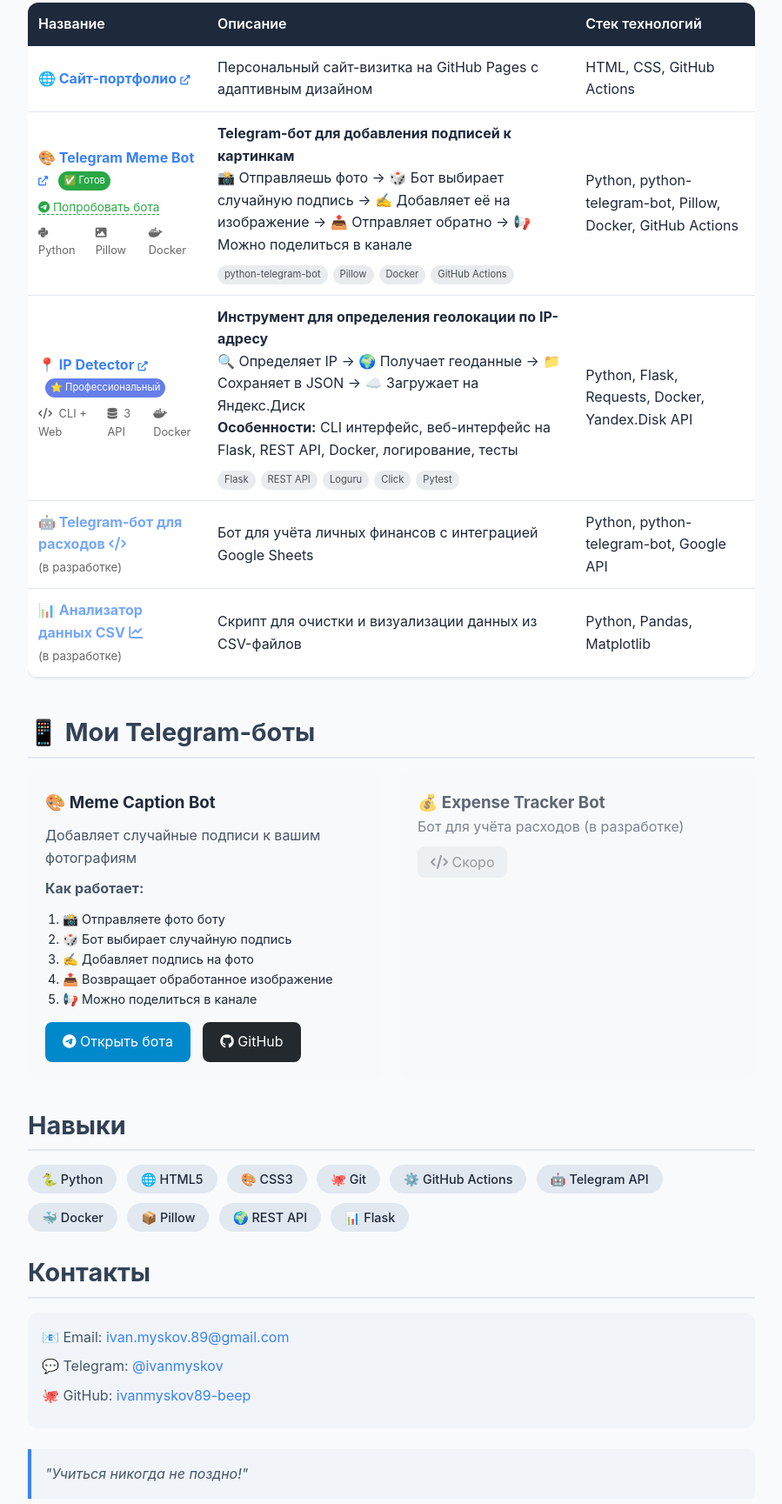
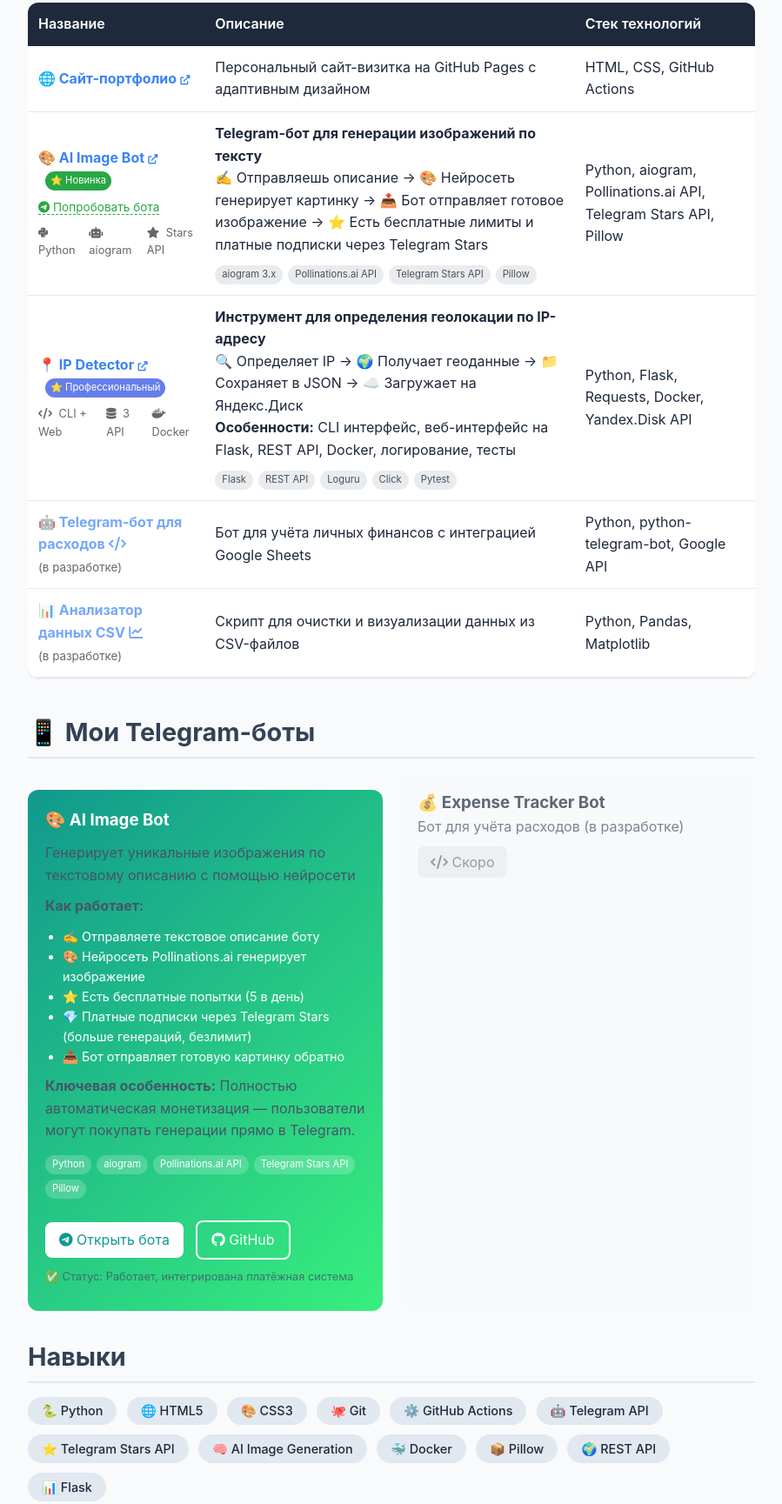
Before and after one commit to ivanmyskov89-beep/ivanmyskov89-beep.github.io, a plain HTML site: page index.html in a window 1280 px wide. Shown: the part 1234-2963 px from the top of the page at 87% size, without its empty margins (190-1089 px from the left). Drawn offline with Linux system fonts and the light colour scheme.

Commit message:
Update index.html

```diff
--- a/index.html
+++ b/index.html
@@ -152,6 +152,49 @@
             overflow-x: auto;
             margin: 10px 0;
         }
+
+        /* Стили для карточки AI Image Bot */
+        .ai-bot-card {
+            background: linear-gradient(135deg, #11998e 0%, #38ef7d 100%);
+            color: white;
+            padding: 20px;
+            border-radius: 12px;
+            margin-top: 20px;
+        }
+        .ai-bot-card h3 {
+            color: white;
+            margin-top: 0;
+        }
+        .ai-bot-card .btn-light {
+            background: white;
+            color: #11998e;
+            padding: 8px 16px;
+            border-radius: 8px;
+            text-decoration: none;
+            display: inline-block;
+            margin-top: 10px;
+            margin-right: 10px;
+        }
+        .ai-bot-card .btn-light:hover {
+            background: #f0f0f0;
+        }
+        .ai-bot-card .btn-outline {
+            background: transparent;
+            border: 2px solid white;
+            color: white;
+            padding: 8px 16px;
+            border-radius: 8px;
+            text-decoration: none;
+            display: inline-block;
+            margin-top: 10px;
+        }
+        .ai-bot-card .btn-outline:hover {
+            background: rgba(255,255,255,0.1);
+        }
+        .ai-bot-card .tech-tag {
+            background: rgba(255,255,255,0.2);
+            color: white;
+        }
     </style>
 </head>
 <body>
@@ -242,33 +285,33 @@
                 </tr>
                 <tr>
                     <td>
-                        <a href="https://github.com/ivanmyskov89-beep/telegram-meme-bot" target="_blank" class="project-link">
-                            <strong>🎨 Telegram Meme Bot</strong>
+                        <a href="https://github.com/ivanmyskov89-beep/telegram-ai-image-bot" target="_blank" class="project-link">
+                            <strong>🎨 AI Image Bot</strong>
                             <i class="fas fa-external-link-alt" style="font-size: 0.7rem;"></i>
                         </a>
-                        <span class="project-badge">✅ Готов</span>
+                        <span class="project-badge">⭐ Новинка</span>
                         <div class="project-demo">
-                            <a href="https://t.me/your_bot_username" target="_blank">
+                            <a href="https://t.me/my_supers_image_bot" target="_blank">
                                 <i class="fab fa-telegram"></i> Попробовать бота
                             </a>
                         </div>
                         <div class="repo-stats">
                             <span><i class="fab fa-python"></i> Python</span>
-                            <span><i class="fas fa-image"></i> Pillow</span>
-                            <span><i class="fab fa-docker"></i> Docker</span>
+                            <span><i class="fas fa-robot"></i> aiogram</span>
+                            <span><i class="fas fa-star"></i> Stars API</span>
                         </div>
                     </td>
                     <td>
-                        <strong>Telegram-бот для добавления подписей к картинкам</strong><br>
-                        📸 Отправляешь фото → 🎲 Бот выбирает случайную подпись → ✍️ Добавляет её на изображение → 📤 Отправляет обратно → 📢 Можно поделиться в канале
+                        <strong>Telegram-бот для генерации изображений по тексту</strong><br>
+                        ✍️ Отправляешь описание → 🎨 Нейросеть генерирует картинку → 📤 Бот отправляет готовое изображение → ⭐ Есть бесплатные лимиты и платные подписки через Telegram Stars
                         <div class="tech-stack">
-                            <span class="tech-tag">python-telegram-bot</span>
+                            <span class="tech-tag">aiogram 3.x</span>
+                            <span class="tech-tag">Pollinations.ai API</span>
+                            <span class="tech-tag">Telegram Stars API</span>
                             <span class="tech-tag">Pillow</span>
-                            <span class="tech-tag">Docker</span>
-                            <span class="tech-tag">GitHub Actions</span>
                         </div>
-                    </td>
-                    <td>Python, python-telegram-bot, Pillow, Docker, GitHub Actions</td>
+                     </td>
+                    <td>Python, aiogram, Pollinations.ai API, Telegram Stars API, Pillow</td>
                 </tr>
                 <tr>
                     <td>
@@ -282,7 +325,7 @@
                             <span><i class="fas fa-database"></i> 3 API</span>
                             <span><i class="fab fa-docker"></i> Docker</span>
                         </div>
-                    </td>
+                     </td>
                     <td>
                         <strong>Инструмент для определения геолокации по IP-адресу</strong><br>
                         🔍 Определяет IP → 🌍 Получает геоданные → 📁 Сохраняет в JSON → ☁️ Загружает на Яндекс.Диск<br>
@@ -294,7 +337,7 @@
                             <span class="tech-tag">Click</span>
                             <span class="tech-tag">Pytest</span>
                         </div>
-                    </td>
+                     </td>
                     <td>Python, Flask, Requests, Docker, Yandex.Disk API</td>
                 </tr>
                 <tr>
@@ -304,7 +347,7 @@
                             <i class="fas fa-code"></i>
                         </a>
                         <br><small style="color: #666;">(в разработке)</small>
-                    </td>
+                     </td>
                     <td>Бот для учёта личных финансов с интеграцией Google Sheets</td>
                     <td>Python, python-telegram-bot, Google API</td>
                 </tr>
@@ -315,7 +358,7 @@
                             <i class="fas fa-chart-line"></i>
                         </a>
                         <br><small style="color: #666;">(в разработке)</small>
-                    </td>
+                     </td>
                     <td>Скрипт для очистки и визуализации данных из CSV-файлов</td>
                     <td>Python, Pandas, Matplotlib</td>
                 </tr>
@@ -325,25 +368,34 @@
 
     <h2>📱 Мои Telegram-боты</h2>
     <div style="display: flex; gap: 20px; flex-wrap: wrap; margin-bottom: 30px;">
-        <div style="flex: 1; min-width: 250px; background: #f8f9fa; padding: 20px; border-radius: 12px;">
-            <h3 style="margin-top: 0;">🎨 Meme Caption Bot</h3>
-            <p style="margin: 10px 0;">Добавляет случайные подписи к вашим фотографиям</p>
+        <div style="flex: 1; min-width: 280px;" class="ai-bot-card">
+            <h3 style="margin-top: 0;">🎨 AI Image Bot</h3>
+            <p style="margin: 10px 0;">Генерирует уникальные изображения по текстовому описанию с помощью нейросети</p>
             <p><strong>Как работает:</strong></p>
-            <ol style="margin: 10px 0 10px 20px; font-size: 0.9rem;">
-                <li>📸 Отправляете фото боту</li>
-                <li>🎲 Бот выбирает случайную подпись</li>
-                <li>✍️ Добавляет подпись на фото</li>
-                <li>📤 Возвращает обработанное изображение</li>
-                <li>📢 Можно поделиться в канале</li>
-            </ol>
+            <ul style="margin: 10px 0 10px 20px; font-size: 0.9rem;">
+                <li>✍️ Отправляете текстовое описание боту</li>
+                <li>🎨 Нейросеть Pollinations.ai генерирует изображение</li>
+                <li>⭐ Есть бесплатные попытки (5 в день)</li>
+                <li>💎 Платные подписки через Telegram Stars (больше генераций, безлимит)</li>
+                <li>📤 Бот отправляет готовую картинку обратно</li>
+            </ul>
+            <p><strong>Ключевая особенность:</strong> Полностью автоматическая монетизация — пользователи могут покупать генерации прямо в Telegram.</p>
+            <div class="tech-stack" style="margin: 15px 0;">
+                <span class="tech-tag">Python</span>
+                <span class="tech-tag">aiogram</span>
+                <span class="tech-tag">Pollinations.ai API</span>
+                <span class="tech-tag">Telegram Stars API</span>
+                <span class="tech-tag">Pillow</span>
+            </div>
             <div style="margin-top: 15px;">
-                <a href="https://t.me/your_bot_username" target="_blank" style="display: inline-block; background: #0088cc; color: white; padding: 10px 20px; border-radius: 8px; text-decoration: none; margin-right: 10px;">
+                <a href="https://t.me/my_supers_image_bot" target="_blank" class="btn-light">
                     <i class="fab fa-telegram"></i> Открыть бота
                 </a>
-                <a href="https://github.com/ivanmyskov89-beep/telegram-meme-bot" target="_blank" style="display: inline-block; background: #24292e; color: white; padding: 10px 20px; border-radius: 8px; text-decoration: none;">
+                <a href="https://github.com/ivanmyskov89-beep/telegram-ai-image-bot" target="_blank" class="btn-outline">
                     <i class="fab fa-github"></i> GitHub
                 </a>
             </div>
+            <p style="margin-top: 10px; font-size: 0.8rem; opacity: 0.8;">✅ Статус: Работает, интегрирована платёжная система</p>
         </div>
 
         <div style="flex: 1; min-width: 250px; background: #f8f9fa; padding: 20px; border-radius: 12px; opacity: 0.7;">
@@ -365,6 +417,8 @@
         <span class="skill">🐙 Git</span>
         <span class="skill">⚙️ GitHub Actions</span>
         <span class="skill">🤖 Telegram API</span>
+        <span class="skill">⭐ Telegram Stars API</span>
+        <span class="skill">🧠 AI Image Generation</span>
         <span class="skill">🐳 Docker</span>
         <span class="skill">📦 Pillow</span>
         <span class="skill">🌍 REST API</span>
```
